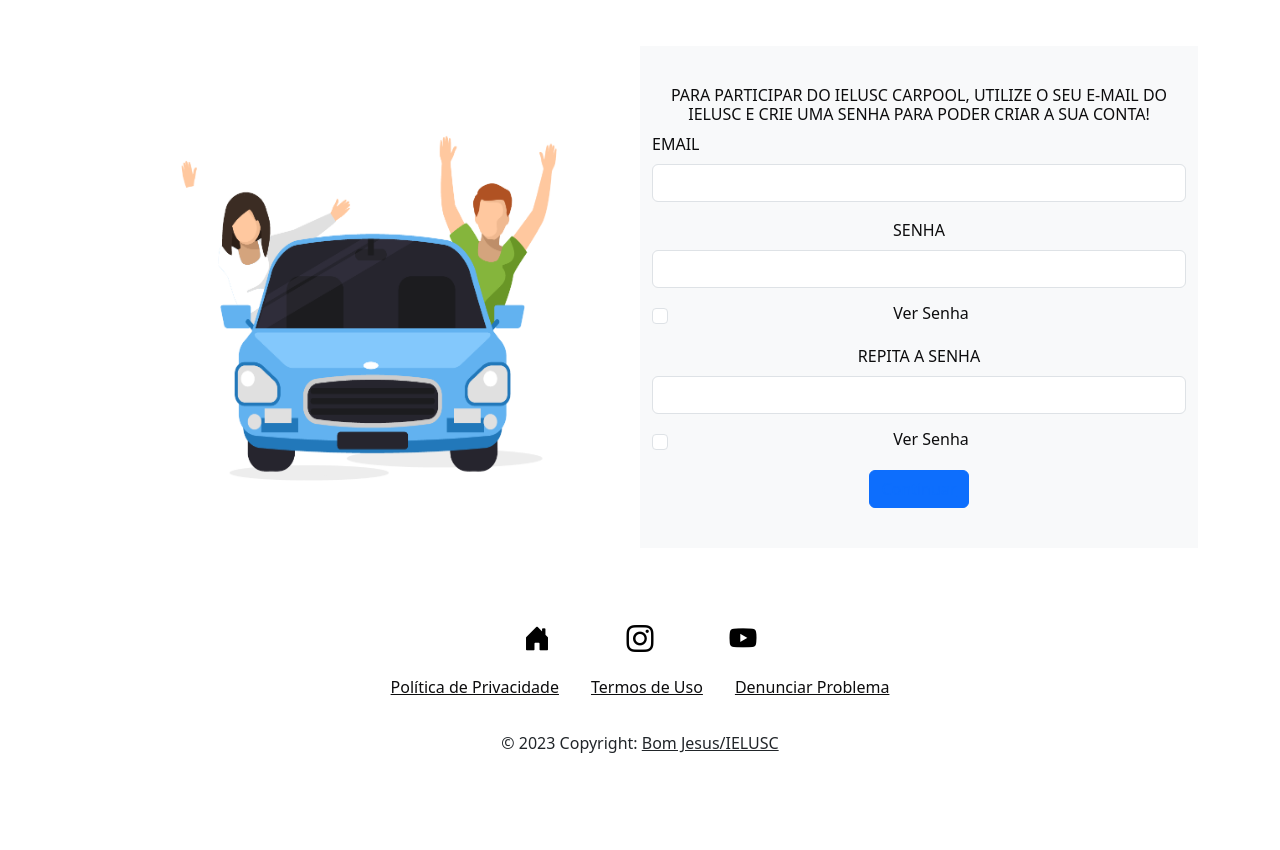
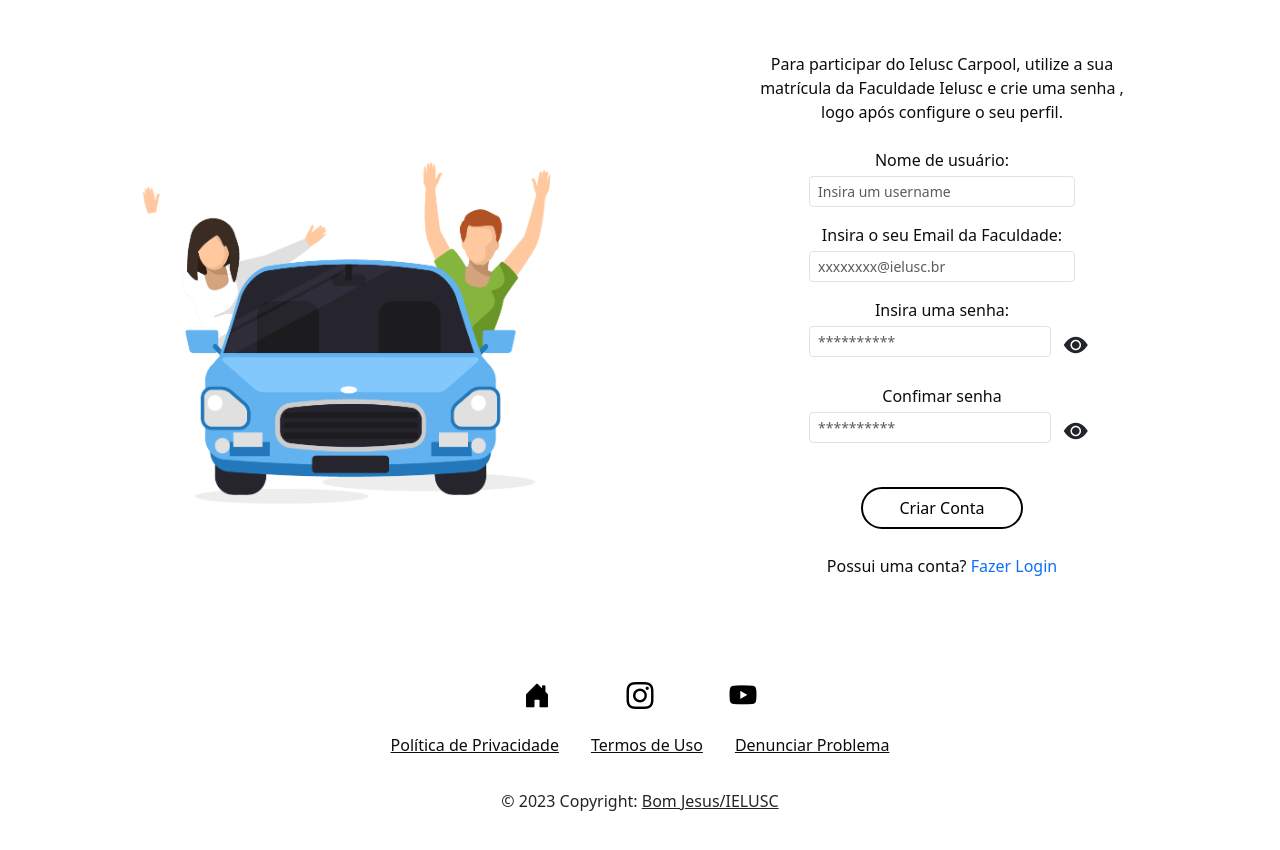
Before and after one commit to alexandresalvador/ieluscarpool, a Vue app: page /criar-conta in a window 1280 px wide. Shown: the top 850 px of the page. Before the commit the page ends 801 px from the top, so only its background shows below. Built offline with nearby package versions, Linux system fonts and the light colour scheme.

Commit message:
Update-08-06

```diff
--- a/src/views/CreateAccount.vue
+++ b/src/views/CreateAccount.vue
@@ -1,87 +1,152 @@
 <template>
-  <div class="con">
-    <div class="container">
-      <div class="container pt-3">
-        <div class="row">
-          <div class="col" id="imagem-cadastro">
-            <a class="navbar-brand">
-              <img
-                src="../assets/cartoonCar.png"
-                width="100%"
-            height="90%"
-            class="d-inline-block align-text-top"
-              />
-            </a>
+  <div class="container-fluid px-0">
+    <div class="home row align-items-center p-5">
+      <div class="home-img col">
+        <img src="../assets/cartoonCar.png" alt="" />
+      </div>
+      <div class="home-text col">
+        <div class="col d-flex justify-content-center py-1">
+          <div class="col-8">
+            <p class="fs-6">
+              Para participar do Ielusc Carpool, utilize a sua matrícula da Faculdade Ielusc e crie uma senha , logo após configure o seu perfil.
+            </p>
           </div>
-          <div class="col bg-light">
-            <div class="con2">
-              <div class="about">
-                <p class="h6">
-                  PARA PARTICIPAR DO IELUSC CARPOOL, UTILIZE O SEU E-MAIL DO IELUSC E CRIE
-                  UMA SENHA PARA PODER CRIAR A SUA CONTA!
-                </p>
-                <form>
-                  <div class="mb-3">
-                    <label
-                      for="exampleInputEmail1"
-                      class="form-label d-flex justify-self-start"
-                      >EMAIL</label
-                    >
+        </div>
+        <form>
+          <div class="col py-1 d-flex justify-content-center">
+        <div class="col-6">
+          <div class="row justify-content-center">
+            <label for="username" class="form-label row">
+              <span class="fs-6">Nome de usuário: </span>
+              <div class="col">
+                <input
+                  type="text"
+                  class="form-control form-control-sm mt-1"
+                  id="username"
+                  placeholder="Insira um username"
+                  required
+                  minlength="5"
+                  v-model="$v.username.$model"
+                  :class="{ error: $v.username.$error, success: !$v.username.$error }"
+                />
+                <div v-if="$v.username.$error" class="text-danger">
+                  <small>Deve conter ao menos 5 caracteres</small>
+                </div>
+              </div>
+            </label>
+          </div>
+        </div>
+      </div>
+
+          <div class="col d-flex justify-content-center py-1">
+            <div class="col-6">
+              <div class="row justify-content-center">
+                <label for="email" class="form-label row">
+                  <span class="fs-6">Insira o seu Email da Faculdade: </span>
+                  <div class="col">
                     <input
                       type="email"
-                      class="form-control"
-                      id="exampleInputEmail1"
-                      aria-describedby="emailHelp"
+                      class="form-control form-control-sm mt-1"
+                      id="email"
+                      placeholder="xxxxxxxx@ielusc.br"
+                      required
+                       v-model="$v.email.$model"
+                    :class="{ error: $v.email.$error, success: !$v.email.$error }"
                     />
+                    <div v-if="$v.email.$error" class="text-danger">
+                      <small>Este email não é válido</small>
+                    </div>
                   </div>
-                  <div class="mb-3">
-                    <label for="exampleInputPassword1" class="form-label"
-                      >SENHA</label
-                    >
-                    <input
-                      type="password"
-                      class="form-control"
-                      id="exampleInputPassword1"
-                    />
-                  </div>
-                  <div class="mb-3 form-check">
-                    <input
-                      type="checkbox"
-                      class="form-check-input"
-                      id="exampleCheck1"
-                    />
-                    <p class="h6" for="exampleCheck1" > Ver Senha </p>
-                  </div>
-
-                  <div class="mb-3">
-                    <label for="exampleInputPassword1" class="form-label">
-                      REPITA A SENHA</label
-                    >
-                    <input
-                      type="password"
-                      class="form-control"
-                      id="exampleInputPassword1"
-                    />
-                  </div>
-                  <div class="mb-3 form-check">
-                    <input
-                      type="checkbox"
-                      class="form-check-input"
-                      id="exampleCheck1"
-                    />
-                    <p class="h6" for="exampleCheck1" > Ver Senha </p>
-                  </div>
-
-                  <button type="submit" class="btn btn-primary">
-                    <a class="nav-link active" aria-current="page" href="#">
-                       <router-link to="/criar-perfil">Continuar</router-link>
-                   </a>
-                  </button>
-                </form>
+                </label>
               </div>
             </div>
           </div>
+
+          <div class="col py-1 d-flex justify-content-center">
+            <div class="col-6">
+              <div class="row justify-content-center">
+                <label for="password" class="form-label row">
+                  <span class="fs-6">Insira uma senha: </span>
+                  <div class="col">
+                    <input
+                      type="password"
+                      minlength="10"
+                      maxlength="16"
+                      class="senhaI form-control form-control-sm mt-1"
+                      id="senhaI"
+                      placeholder="**********"
+                      required
+                      v-model="$v.password.$model"
+                    :class="{ error: $v.password.$error, success: !$v.password.$error }"
+                    />
+                    <div v-if="$v.password.$error" class="text-danger">
+                      <small>Precisa conter entre 10 à 16 caracteres.</small>
+                    </div>
+                  </div>
+                  <div class="col-1 d-flex align-items-start px-0 py-1">
+                    <button @click="mostrarOcultarSenha" type="button" class="btn btn-default p-0">
+                       <i v-if="isPassword" class="bi bi-eye-fill fs-4"></i>
+                       <i v-else class="bi bi-eye-slash-fill fs-4"></i>
+                    </button>
+                  </div>
+                </label>
+              </div>
+            </div>
+          </div>
+
+          <div class="col py-1 d-flex justify-content-center">
+        <div class="col-6">
+          <div class="row justify-content-center">
+            <label for="confirmarsenha" class="form-label row">
+              <span class="fs-6">Confimar senha</span>
+              <div class="col">
+                <input
+                  type="password"
+                  minlength="10"
+                  maxlength="16"
+                  class="confirmar-senha form-control form-control-sm mt-1"
+                  id="confirmar-senha"
+                  placeholder="**********"
+                  required
+                  v-model="$v.password_confirm.$model"
+                  :class="{
+                    error: $v.password_confirm.$error,
+                    success: !$v.password_confirm.$error,
+                  }"
+                />
+                <div v-if="$v.password_confirm.$error" class="text-danger">
+                  <small>As senhas não coincidem</small>
+                </div>
+              </div>
+              <div class="col-1 d-flex align-items-start px-0 py-1">
+                <button @click="mostrarOcultarSenha2" type="button" class="btn btn-default p-0">
+                  <i v-if="isPassword" class="bi bi-eye-fill fs-4"></i>
+                  <i v-else class="bi bi-eye-slash-fill fs-4"></i>
+                </button>
+              </div>
+            </label>
+          </div>
         </div>
+      </div>
+
+          <div class="col py-1 d-flex justify-content-center">
+            <div class="col-12 d-flex justify-content-center">
+              <section  :disabled="$v.$invalid" class="buttons" type="submit" id="buttons">
+                <router-link to="/criar-perfil" class="btn2 btn">Criar Conta</router-link>
+              </section>
+            </div>
+          </div>
+          <div class="col py-1 d-flex justify-content-center">
+            <div class="col-12 d-flex justify-content-center">
+              <p>
+                Possui uma conta?
+                <router-link class="text-decoration-none" to="/logar">
+                  Fazer Login
+                </router-link>
+              </p>
+            </div>
+          </div>
+        </form>
       </div>
     </div>
   </div>
@@ -89,26 +154,125 @@
 
 <script>
 import CreateProfile from './CreateProfile.vue';
+import {
+  required,
+  minLength,
+  maxLength,
+  email,
+  sameAs,
+} from 'vuelidate/lib/validators';
 
 export default {
   name: "CreateAccount",
   components: { CreateProfile },
+  data() {
+    return {
+      username: '',
+      email: '',
+      password: '',
+      password_confirm: '',
+      inputType: 'password',
+    };
+  },
+  validations: {
+    username: {
+      required,
+      minLength: minLength(5),
+    },
+    email: {
+      required,
+      email,
+    },
+    password: {
+      required,
+      minLength: minLength(10),
+      maxLength: maxLength(16),
+    },
+    password_confirm: {
+      required,
+      minLength: minLength(10),
+      maxLength: maxLength(16),
+      sameAs: sameAs('password'),
+    },
+  },
+  computed: {
+    isPassword() {
+      return this.inputType === 'password';
+    },
+  },
+  methods: {
+    save() {
+      const data = {
+        username: this.username,
+        email: this.email,
+        password: this.password,
+      };
+      api
+        .post('/usuario', data)
+        .then((response) => {
+          const { _id } = response.data;
+          const userLogged = {
+            id: _id,
+            username: response.data.username,
+          };
+          localStorage.removeItem('userLogged');
+          localStorage.setItem('userLogged', JSON.stringify(userLogged));
+          console.log('User successfully registered');
+          this.$router.push({ path: `/perfil/${_id}` });
+        })
+        .catch((error) => {
+          console.log(error);
+        });
+    },
+    mostrarOcultarSenha: function() {
+      let senha = document.getElementById("senhaI");
+      if (senha.type == "password") {
+        senha.type = "text";
+      } else {
+        senha.type = "password";
+      }
+    },
+    mostrarOcultarSenha2: function() {
+      let senha = document.getElementById("confirmar-senha");
+      if (senha.type == "password") {
+        senha.type = "text";
+      } else {
+        senha.type = "password";
+      }
+    },
+  },
 };
 </script>
 
 <style scoped>
 
-.con {
-  margin-top: 30px;
-  margin-bottom: 40px;
+.home-img img {
+  width: 100%;
 }
 
-.con2 {
-  margin-top: 40px;
-  margin-bottom: 40px;
+p {
+  font-weight: 500;
 }
 
-#imagem-cadastro {
-  align-content: center;
+.buttons {
+  padding: 7px;
+}
+
+.btn2 {
+  padding: 7px 36px;
+  border: 2px solid black;
+  border-radius: 40px;
+  color: black;
+  font-weight: 500;
+  margin: 10px;
+}
+
+.btn:hover {
+  color: #fff;
+  background: #13407c;
+}
+
+.error {
+  border: 1px solid red;
 }
 </style>
--- a/src/views/CreateProfile.vue
+++ b/src/views/CreateProfile.vue
@@ -26,7 +26,7 @@
                   </div>
                 </div>
                 <button class="btn btn-light" id="button-foto">
-                  Escolher Foto de Perfil
+                  Colocar Foto de Perfil
                 </button>
               </div>
             </div>
@@ -285,7 +285,7 @@
     <div class="row mb-4">
         <div class="col">
           <button id="cancelar" type="button" class="btn btn-secondary">
-            <router-link class="text-light text-decoration-none" to="/">
+            <router-link class="text-light text-decoration-none" to="/criar-conta">
               Cancelar
             </router-link>
           </button>
--- a/src/views/LoginView.vue
+++ b/src/views/LoginView.vue
@@ -8,8 +8,8 @@
         <div class="col d-flex justify-content-center py-1">
           <div class="col-8">
             <p class="fs-5">
-              Para continuar no Ielusc Carpool, utilize a sua matrícula e senha já
-              cadastradas, para poder fazer o login no aplicativo.
+              Para continuar no Ielusc Carpool, utilize a sua matrícula e senha
+              já cadastradas, para poder fazer o login no aplicativo.
             </p>
           </div>
         </div>
@@ -26,8 +26,11 @@
                       id="email"
                       placeholder="Xpto@email.com"
                       required
-                       v-model="$v.email.$model"
-                    :class="{ error: $v.email.$error, success: !$v.email.$error }"
+                      v-model="$v.email.$model"
+                      :class="{
+                        error: $v.email.$error,
+                        success: !$v.email.$error,
+                      }"
                     />
                     <div v-if="$v.email.$error" class="text-danger">
                       <small>Este email não é válido</small>
@@ -46,36 +49,50 @@
                   <div class="col">
                     <input
                       :type="inputType"
-                      minlength="8"
+                      minlength="10"
                       maxlength="16"
                       class="senha form-control form-control-sm mt-1"
                       id="password"
                       placeholder="Insira sua senha"
                       required
                       v-model="$v.password.$model"
-                    :class="{ error: $v.password.$error, success: !$v.password.$error }"
+                      :class="{
+                        error: $v.password.$error,
+                        success: !$v.password.$error,
+                      }"
                     />
                     <div v-if="$v.password.$error" class="text-danger">
-                      <small>Precisa conter entre 8 à 16 caracteres.</small>
+                      <small>Precisa conter entre 10 à 16 caracteres.</small>
                     </div>
                   </div>
                   <div class="col-1 d-flex align-items-start px-0 py-1">
-                    <button @click="mostrarSenha" type="button" class="btn btn-default p-0">
-                       <i v-if="isPassword" class="bi bi-eye-fill fs-4"></i>
-                       <i v-else class="bi bi-eye-slash-fill fs-4"></i>
+                    <button
+                      @click="mostrarSenha"
+                      type="button"
+                      class="btn btn-default p-0"
+                    >
+                      <i v-if="isPassword" class="bi bi-eye-fill fs-4"></i>
+                      <i v-else class="bi bi-eye-slash-fill fs-4"></i>
                     </button>
                   </div>
                 </label>
               </div>
               <section class="buttons" id="buttons">
-                <a href="#" class="btn">Esqueci a senha</a>
+                <a href="#" class="btn2 btn">Esqueci a senha</a>
               </section>
             </div>
           </div>
           <div class="col py-1 d-flex justify-content-center">
             <div class="col-12 d-flex justify-content-center">
-              <section  :disabled="$v.$invalid" class="buttons" type="submit" id="buttons">
-                <router-link to="/account-home" class="btn">Entrar</router-link>
+              <section
+                :disabled="$v.$invalid"
+                class="buttons"
+                type="submit"
+                id="buttons"
+              >
+                <router-link to="/account-home" class="btn2 btn"
+                  >Entrar</router-link
+                >
               </section>
             </div>
           </div>
@@ -101,17 +118,15 @@ import {
   minLength,
   maxLength,
   email,
-} from 'vuelidate/lib/validators'
+} from "vuelidate/lib/validators";
 export default {
   name: "LoginView",
-  components: {
-
-  },
- data() {
+  components: {},
+  data() {
     return {
-      email: '',
-      password: '',
-      inputType: 'password',
+      email: "",
+      password: "",
+      inputType: "password",
     };
   },
   validations: {
@@ -121,13 +136,13 @@ export default {
     },
     password: {
       required,
-      minLength: minLength(8),
+      minLength: minLength(10),
       maxLength: maxLength(16),
     },
   },
   computed: {
     isPassword() {
-      return this.inputType === 'password';
+      return this.inputType === "password";
     },
   },
   methods: {
@@ -137,7 +152,7 @@ export default {
         password: this.password,
       };
       api
-        .post('/login', data)
+        .post("/login", data)
         .then((response) => {
           const { _id } = response.data;
           if (data.password === response.data.password) {
@@ -145,12 +160,12 @@ export default {
               id: _id,
               username: response.data.username,
             };
-            localStorage.removeItem('userLogged');
-            localStorage.setItem('userLogged', JSON.stringify(userLogged));
-            console.log('User successfully logged');
+            localStorage.removeItem("userLogged");
+            localStorage.setItem("userLogged", JSON.stringify(userLogged));
+            console.log("Usuário logado com sucesso!");
             this.$router.push({ path: `/perfil/${_id}` });
           } else {
-            alert('Senha Incorreta!');
+            alert("A senha está Incorreta!");
           }
         })
         .catch((error) => {
@@ -159,9 +174,9 @@ export default {
     },
     mostrarSenha() {
       if (this.isPassword) {
-        this.inputType = 'text';
+        this.inputType = "text";
       } else {
-        this.inputType = 'password';
+        this.inputType = "password";
       }
     },
   },
@@ -173,19 +188,16 @@ export default {
   width: 100%;
 }
 
-h1 {
-  color: #13407c;
-}
-
 p {
-  font-weight: 600;
+  font-weight: 500;
+  padding: 7px;
 }
 
 .buttons {
-  padding: 10px;
+  padding: 7px;
 }
 
-.btn {
+.btn2 {
   padding: 7px 36px;
   border: 2px solid black;
   border-radius: 40px;
```
Also changed, not shown: 1 other file (tests, documents, lock files or other folders).
